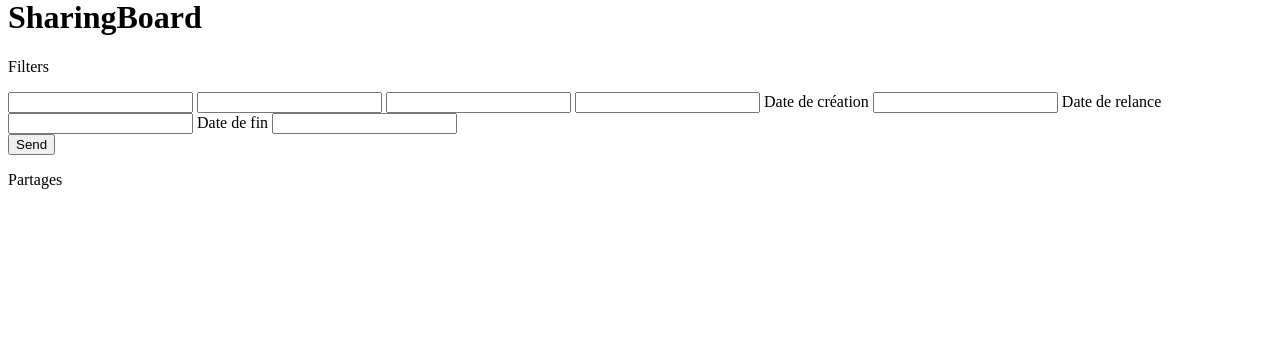
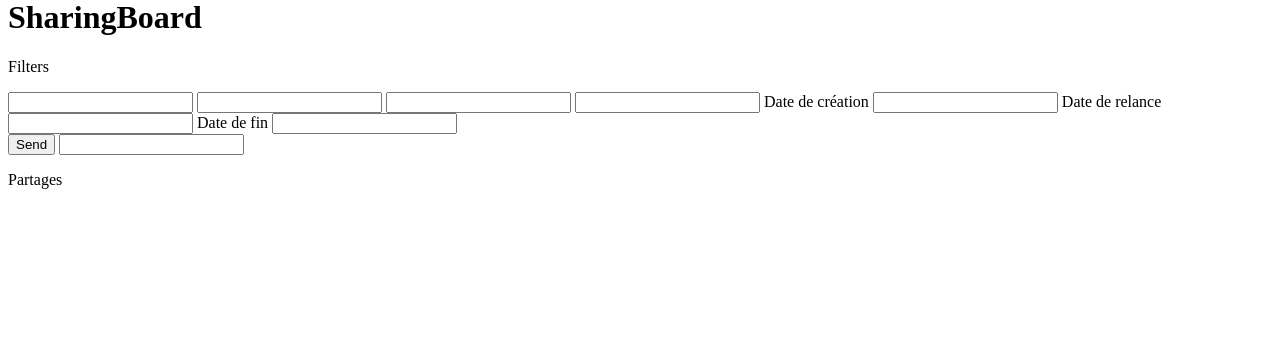
Before and after one commit to Let-Nathan/2022-Afternoon, a Symfony app: template templates/SharingBoard/sharingboard.html.twig in a window 1280 px wide. Shown: the part 154-491 px from the top of the page. Run offline with Twig, Linux system fonts and the light colour scheme; the template is opened without the code that fills it, so the values that code supplies are empty; form fields are guessed from the names that the template uses; some libraries are stand-ins or nearby versions.

Commit message:
End of layout / Todo : filter vendeur, date de fin (fin consult ou fin validité de le fiche)

```diff
--- a/src/Form/Sharing/FilterType.php
+++ b/src/Form/Sharing/FilterType.php
@@ -10,6 +10,7 @@
 use Symfony\Component\Form\Extension\Core\Type\DateType;
 use Symfony\Component\Form\AbstractType;
 use Symfony\Component\Form\Extension\Core\Type\RadioType;
+use Symfony\Component\Form\Extension\Core\Type\ResetType;
 use Symfony\Component\Form\FormBuilderInterface;
 use Symfony\Component\OptionsResolver\OptionsResolver;
 use Symfony\Component\Form\Extension\Core\Type\TextType;
@@ -84,6 +85,9 @@
             ])
             ->add('send', SubmitType::class, [
                 'label' => 'Rechercher'
+            ])
+            ->add('reset', ResetType::class, [
+                'label' => 'Réinitialiser'
             ]);
     }
     public function configureOptions(OptionsResolver $resolver): void
--- a/templates/SharingBoard/_search.html.twig
+++ b/templates/SharingBoard/_search.html.twig
@@ -1,33 +1,34 @@
-<div class="col-lg-10">
 {{ form_start(form, {'attr':
     {'class': 'vstack justify-content-center gap-2'}}) }}
 
             {{ form_widget(form.seller, {'attr':
-                    {'class': 'w-100 rounded-2'}}) }}
+                {'class': 'w-100 rounded-4'}}) }}
             {{ form_widget(form.buyer,  {'attr':
-                    {'class': 'w-100 rounded-2'}}) }}
+                {'class': 'w-100 rounded-4'}}) }}
             {{ form_widget(form.candidateName, {'attr':
-                    {'class': 'w-100 rounded-2'}}) }}
+                {'class': 'w-100 rounded-4'}}) }}
             {{ form_widget(form.status, {'attr':
-                    {'class': 'w-100 rounded-2'}}) }}
+                {'class': 'w-100 rounded-4 outline-dark'}}) }}
 
             {{ form_label(form.creationDate, 'Date de création', {'label_attr':
-                    {'class': 'ser-only col-form-label w-100  m-0 p-0 '}}) }}
+                {'class': 'ser-only col-form-label w-100  m-0 p-0 text-center'}}) }}
             {{ form_widget(form.creationDate, {'attr':
-                    {'class': 'w-100 rounded-2 text-center'}}) }}
+                {'class': 'w-100 rounded-4 text-center'}}) }}
 
             {{ form_label(form.dateRelance, 'Date de relance', {'label_attr':
-                    {'class': 'ser-only col-form-label w-100 m-0 p-0 '}}) }}
+                {'class': 'ser-only col-form-label w-100 m-0 p-0 text-center'}}) }}
             {{ form_widget(form.dateRelance, {'attr':
-                    {'class': 'w-100 rounded-2 text-center'}}) }}
+                {'class': 'w-100 rounded-4 text-center'}}) }}
+
             {{ form_label(form.endDate, 'Date de fin', {'label_attr':
-                    {'class': 'ser-only col-form-label w-100 m-0 p-0 '}}) }}
+                {'class': 'ser-only col-form-label w-100 m-0 p-0 text-center'}}) }}
             {{ form_widget(form.endDate, {'attr':
-                {'class': 'w-100 rounded-2 hstack text-center'}}) }}
+            {'class': 'w-100 rounded-4 hstack text-center'}}) }}
 
             <div class="hstack justify-content-center">
                 {{ form_widget(form.send, {'attr':
-                        {'class': 'hstack justify-content-center btn btn-primary m-2 p-1 rounded-2 col-10 col-lg-12'}}) }}
+                    {'class': 'hstack justify-content-center btn btn-primary m-2 p-2 rounded-2 w-50 btn-afternoon btn-outline-light'}}) }}
+                {{ form_widget(form.reset, {'attr':
+                    {'class': 'hstack justify-content-center btn btn-primary m-2 p-2 rounded-2 w-50 btn-afternoon btn-outline-light'}}) }}
             </div>
 {{ form_end(form) }}
-</div>
--- a/templates/SharingBoard/sharingboard.html.twig
+++ b/templates/SharingBoard/sharingboard.html.twig
@@ -2,48 +2,90 @@
 {% block h1 %} SharingBoard {% endblock %}
 
 {% block content %}
-    <div class="container-fluid vstack justify-content-around col-12">
+    <div class="container-fluid vstack vstack w-100 ">
         <div class="row gap-4">
 
-                <!-- Filter container -->
-                <div class="vstack align-items-center m-0 p-0 col-lg-2">
+                <!-- Left container -->
+            <div class="row-col col-3 ">
+                <div class="vstack align-items-center m-0 p-0 w-100">
                     <p class="h2 text-dark mb-4 hstack justify-content-center">Filters</p>
                     {{ include('SharingBoard/_search.html.twig') }}
                 </div>
-            <!-- Search container-->
-            <div class="col-12 col-lg-6 border-start vstack">
+            </div>
+
+            <!-- Right container-->
+            <div class="row-col col-8 col-lg-6 border-start vstack">
                 <p class="h2 text-dark mb-4 d-flex justify-content-center">Partages</p>
                 <div class="container col-12 d-flex align-items-center flex-column">
 
-                    <!-- Search result container --->
+                    <!-- Container for result --->
                     {% for consultation in consultations %}
                         <div class="container-fluid d-flex justify-content-center ">
-                            <div class="row col-12 rounded-3 border mb-2">
+                            <div class="row col-12 mb-4">
 
-                                    <div class="container-fluid hstack justify-content-around col-lg-12 col-12 shadow-lg">
+                                <div class="container-fluid hstack justify-content-around col-lg-12 col-12 shadow p-2 rounded-4">
 
-                                        <div class="vstack align-items-center justify-content-center">
-                                            <p class="text-black mt-2 m-0 p-0" data-bs-toggle="tooltip" title="Utilisateur"> {{ consultation.user.firstname }} ~  {{ consultation.user.lastname }}</p>
-                                            <p class="text-muted"> {{ consultation.user.email }}</p>
-                                            <p class="text-black m-0 p-0" data-bs-toggle="tooltip" title="Candidat"> {{ consultation.candidate.firstName }} ~ {{ consultation.candidate.lastName}}  </p>
-                                            <p class="text-muted"> {{ consultation.candidate.email }}</p>
+                                    {#  Acheteur & Vendeur col #}
+                                    <div class="vstack align-items-start gap-4 m-1">
+                                        <div class=acheteur-container"">
+                                            <p class="text-black m-0 p-0 fs-5">Acheteur:</p>
+                                            <p class="text-black m-0 p-0" data-bs-toggle="tooltip" title="Acheteur"> {{ consultation.user.firstname }} ~  {{ consultation.user.lastname }}</p>
+                                            <p class="text-muted m-0 p-0" title="e-mail acheteur"> {{ consultation.user.email }}</p>
                                         </div>
 
-                                        <div class="dates vstack align-items-center ">
-                                            <p class="text-black text-center m-0 p-0" data-bs-toggle="tooltip" title="Vendeur"> {{ consultation.candidate.user.firstname }} ~ {{ consultation.candidate.user.lastName }} </p>
-                                            <p class="text-muted text-center m-0 p-0" data-bs-toggle="tooltip" title="Email vendeur"> {{ consultation.candidate.user.email }} </p>
+                                            <div class="vendeur-container">
+                                                <p class="text-black m-0 p-0 fs-5 ">Vendeur:</p>
+                                                <p class="text-black  m-0 p-0" data-bs-toggle="tooltip" title="Vendeur"> {{ consultation.candidate.user.firstname }} ~ {{ consultation.candidate.user.lastName }} </p>
+                                                <p class="text-muted  m-0 p-0" data-bs-toggle="tooltip" title="e-mail vendeur"> {{ consultation.candidate.user.email }} </p>
                                             </div>
 
-                                        <div class="dates vstack gap-2 mt-4">
+                                    </div>
+                                    {# ------------------ #}
+
+                                    {#  Candidat & Prime/Revenu col #}
+                                    <div class="vstack align-items-center gap-4 m-1">
+                                        <div class="candidat-container">
+                                            <p class="text-black  m-0 p-0 fs-5">Candidat:</p>
+                                            <p class="text-black m-0 p-0" data-bs-toggle="tooltip" title="Candidat"> {{ consultation.candidate.firstName }} ~ {{ consultation.candidate.lastName}}  </p>
+                                            <p class="text-muted text-center"> {{ consultation.candidate.email }}</p>
+                                        </div>
+                                        <div class="vstack">
+                                            <div class="prix-fiche-container hstack justify-content-center gap-1">
+                                                <p class="text-black text-center m-0 p-0" data-bs-toggle="tooltip" title="Prime">La fiche est vendu : </p>
+                                                <p class="text-center m-0 p-0">{{ consultation.candidate.prixFiche }}</p>
+                                                <i class="bi bi-currency-euro fs-6"></i>
+
+                                            </div>
+                                            <div class="com-container hstack justify-content-center gap-1">
+                                                <p class="text-black text-center m-0 p-0" data-bs-toggle="tooltip" title="Prime">Commission Afternoon : </p>
+                                                <p class="text-center m-0 p-0">{{ consultation.candidate.prime }}</p>
+                                                <i class="bi bi-currency-euro fs-6"></i>
+                                            </div>
+                                        </div>
+                                    </div>
+                                    {# ------------------ #}
+
+                                    {#  Dates col #}
+                                    <div class="dates vstack gap-2 justify-content-around">
+                                        <div class="consult-col">
+                                            <p class="text-black text-center m-0 p-0">Date de consultation</p>
                                             <p class="text-black text-center m-0 p-0" data-bs-toggle="tooltip" title="Date de consultation"> {{ consultation.createdAt|date('d-m-Y') }} </p>
+                                        </div>
+                                        <div class="consult-col">
+                                            <p class="text-black text-center m-0 p-0">Date de relance</p>
                                             <p class="text-black text-center m-0 p-0" data-bs-toggle="tooltip" title="Date de relance"> {{ consultation.relanceDate|date('d-m-Y') }} </p>
                                         </div>
+                                    </div>
+                                    {# ------------------ #}
 
-                                        <div class="remove-consultation vstack align-items-end col-2">
+                                    {# Delete consultation col #}
+                                    <div class="remove-consultation vstack align-items-end col">
                                         <a href="{{ path('app_sharingboard_delete', {id: consultation.id }) }}">
                                             <i class="bi bi-x-square"></i>
                                         </a>
                                     </div>
+                                    {# ------------------ #}
+
                                 </div>
                             </div>
                         </div>
@@ -51,4 +93,5 @@
                 </div>
             </div>
         </div>
+    </div>
 {% endblock %}
--- a/templates/base.html.twig
+++ b/templates/base.html.twig
@@ -33,20 +33,32 @@
         {% endif %}
 
         {% block body %}
-            <div class="container">
-                {% if block('h1') is defined %}
-                    <h1 class="mb-5">{{ block('h1') }}</h1>
-                {% endif %}
+            <div class="container-fluid w-100">
+                {# Title container #}
                 <div class="row">
-                    <div class="row-col col-1">
+                    <div class="col-1"></div>
+                    <div class="col">
+                        {% if block('h1') is defined %}
+                            <h1 class="mb-5">{{ block('h1') }}</h1>
+                        {% endif %}
+                    </div>
+                </div>
+
+                {# Body container #}
+                <div class="row col-12">
+
+                    <div class="row-col col-1  col-sm-1 col-lg-1 col-md-1">
                         {% block leftContent %}{% endblock %}
                     </div>
-                    <div class="row-col col">
+
+                    <div class="row-col col-10 col-xl-10">
                         {% block content %}{% endblock %}
                     </div>
-                    <div class="row-col col-1">
+
+                    <div class="row-col col-1 col-sm-1 col-lg-1 col-md-1 col-xl-1">
                         {% block rightContent %}{% endblock %}
                     </div>
+
                 </div>
             </div>
         {% endblock %}
```
Lines whose indentation alone changed are shown as unchanged.
